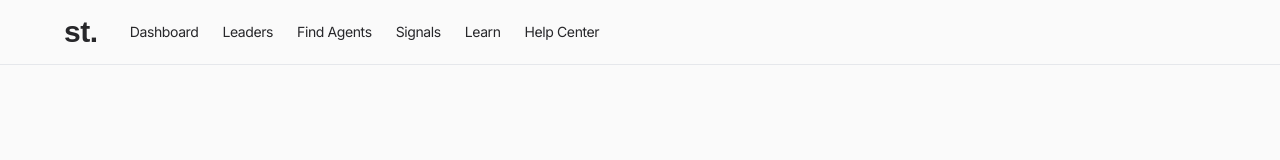
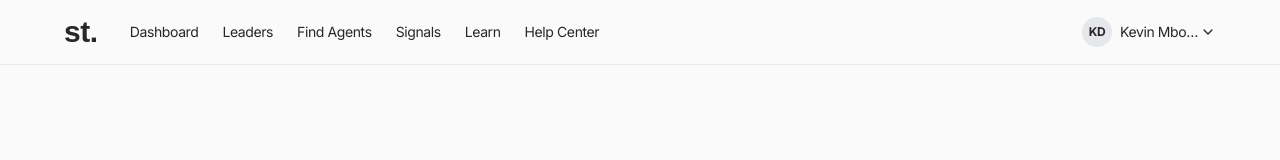
Before and after one commit to kevindermot99/simpleTrading, a React (Vite) app: page /#/ in a window 1280 px wide. Shown: the top 160 px of the page. Built offline with nearby package versions, Linux system fonts and the light colour scheme; a web font is replaced by a local one.

Commit message:
Update Navbar.jsx

```diff
--- a/src/components/Navbar.jsx
+++ b/src/components/Navbar.jsx
@@ -1,4 +1,5 @@
 import React from 'react'
+import { LuChevronDown, LuUser2 } from 'react-icons/lu'
 import { Link } from 'react-router-dom'
 
 function Navbar() {
@@ -8,16 +9,25 @@ function Navbar() {
       <div className='flex items-center h-fit w-fit gap-1'>
         <h1 className='font-bold text-3xl font-DMSerifText mr-4'>st.</h1>
         <div className='flex items-center'>
-            <Link to="/" className='text-sm px-3 py-2 hover:bg-border-lines-light'>Dashboard</Link>
-            <Link to="/" className='text-sm px-3 py-2 hover:bg-border-lines-light'>Leaders</Link>
-            <Link to="/" className='text-sm px-3 py-2 hover:bg-border-lines-light'>Find Agents</Link>
-            <Link to="/" className='text-sm px-3 py-2 hover:bg-border-lines-light'>Signals</Link>
-            <Link to="/" className='text-sm px-3 py-2 hover:bg-border-lines-light'>Learn</Link>
-            <Link to="/" className='text-sm px-3 py-2 hover:bg-border-lines-light'>Help Center</Link>
+          <Link to="/" className='text-sm px-3 py-2 hover:bg-border-lines-light/70'>Dashboard</Link>
+          <Link to="/" className='text-sm px-3 py-2 hover:bg-border-lines-light/70'>Leaders</Link>
+          <Link to="/" className='text-sm px-3 py-2 hover:bg-border-lines-light/70'>Find Agents</Link>
+          <Link to="/" className='text-sm px-3 py-2 hover:bg-border-lines-light/70'>Signals</Link>
+          <Link to="/" className='text-sm px-3 py-2 hover:bg-border-lines-light/70'>Learn</Link>
+          <Link to="/" className='text-sm px-3 py-2 hover:bg-border-lines-light/70'>Help Center</Link>
         </div>
       </div>
       {/* Search, Notifications and Profile image */}
-      <div></div>
+      <div className='flex items-center'>
+        <Link to="/" className='text-sm px-3 py-2 hover:bg-border-lines-light/70'></Link>
+        <Link to="/" className='text-sm flex items-center gap-0'>
+          <div className='h-[30px] text-xs w-auto aspect-square flex items-center justify-center font-bold rounded-full bg-border-lines-light'>
+            KD
+          </div>
+          <span className='ml-2 max-w-[80px] truncate'>Kevin Mbonimpaye Kaneza</span>
+          <LuChevronDown className='text-base' />
+        </Link>
+      </div>
     </div>
   )
 }
```
